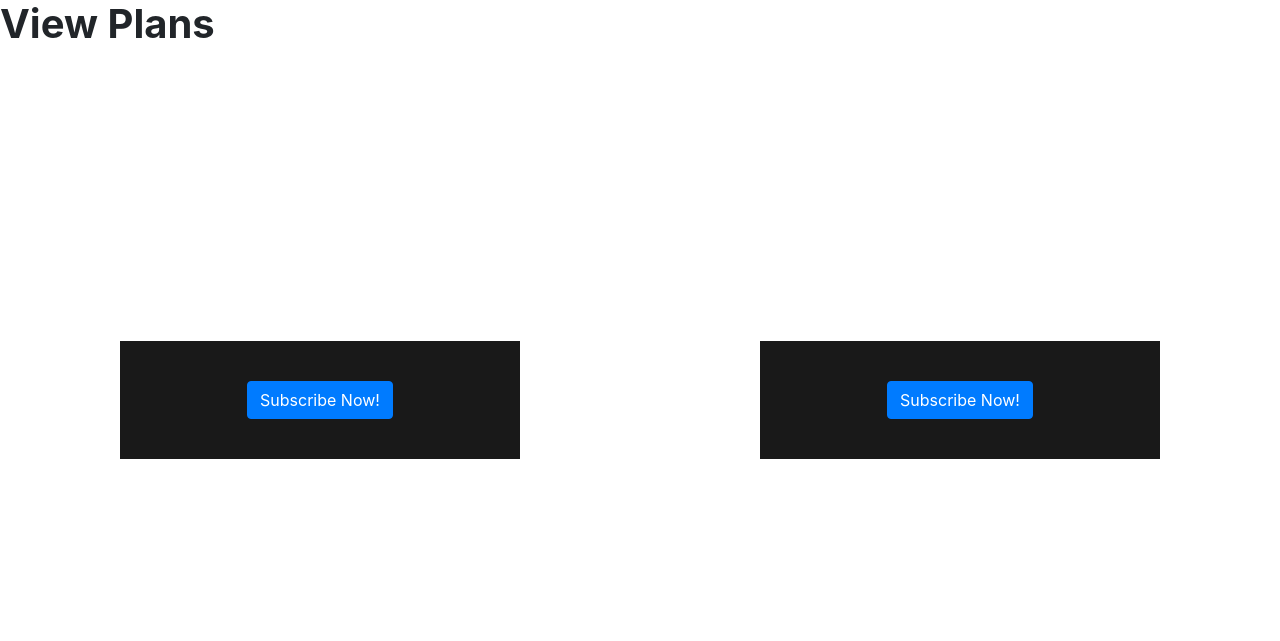
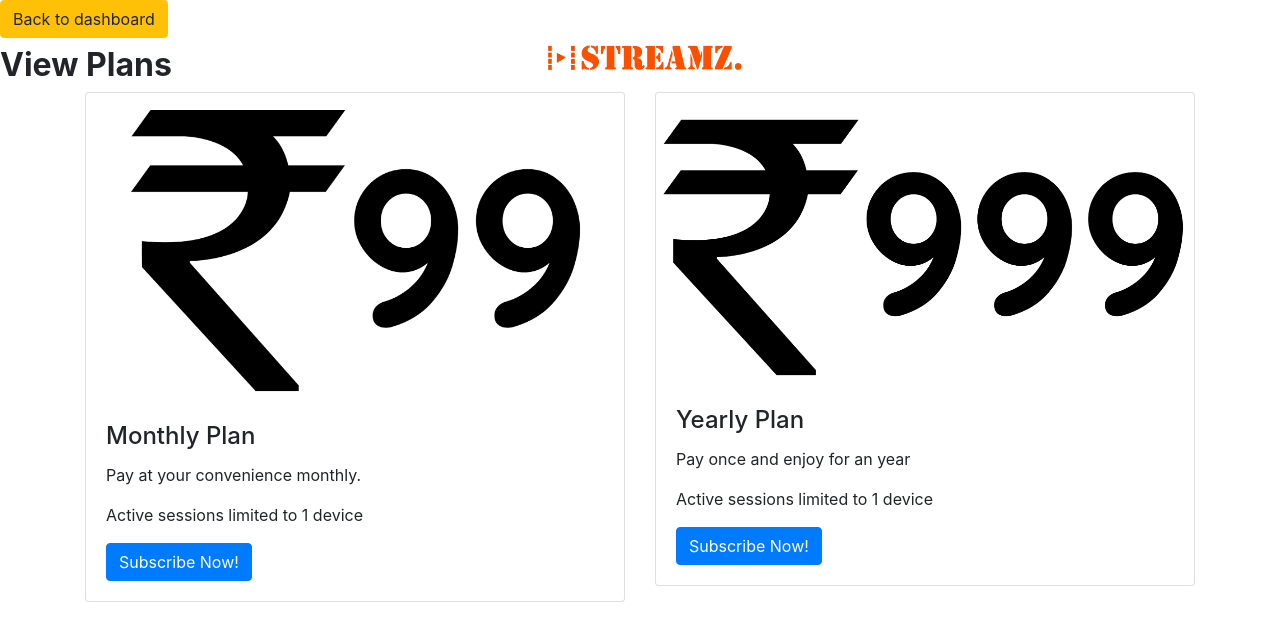
Before and after one commit to vijay9908/StreamZ, a Django app: page /accounts/subscription/ in a window 1280 px wide. Shown: the top 641 px of the page. Run offline with Django 3.2, Linux system fonts and the light colour scheme; some libraries are stand-ins or nearby versions.

Commit message:
revamped subscription page

```diff
--- a/accounts/static/css/subscribe.css
+++ b/accounts/static/css/subscribe.css
@@ -1,19 +1,7 @@
-.box {
-    width: 400px;
-    padding: 40px;
-    transform: translate(-50%, -50%);
-    background: #191919;
-    text-align: center;
+.streamZ_logo{
+    width: 200px;
+    position: absolute;
+    top: 5%;
+    left: 42.5%;
+    z-index: 2
 }
-
-#box1{
-    position: absolute;
-    top: 50%;
-    left: 25%;
-}
-
-#box2{
-    position: absolute;
-    top: 50%;
-    left: 75%;
-}
--- a/accounts/templates/subscription.html
+++ b/accounts/templates/subscription.html
@@ -1,22 +1,77 @@
 {% load static %}
 <!doctype html>
 <html lang="en">
+
 <head>
     <meta charset="utf-8">
     <title>View Plans</title>
     <meta name="viewport" content="width=device-width, initial-scale=1">
     <link rel="stylesheet" type="text/css" href="{% static 'css/subscribe.css' %}">
-    <link rel="stylesheet" href="https://stackpath.bootstrapcdn.com/bootstrap/4.1.3/css/bootstrap.min.css" integrity="sha384-MCw98/SFnGE8fJT3GXwEOngsV7Zt27NXFoaoApmYm81iuXoPkFOJwJ8ERdknLPMO" crossorigin="anonymous">
+    <link rel="stylesheet" href="https://stackpath.bootstrapcdn.com/bootstrap/4.1.3/css/bootstrap.min.css"
+        integrity="sha384-MCw98/SFnGE8fJT3GXwEOngsV7Zt27NXFoaoApmYm81iuXoPkFOJwJ8ERdknLPMO" crossorigin="anonymous">
 </head>
 
 <body>
-    <h1><strong>View Plans</strong></h1>
-    <div class="box" id="box1">
-        <a href="{% url 'payment' %}" class="btn btn-primary">Subscribe Now!</a>
-    </div>
-    <div class="box" id="box2">
-        <a href="{% url 'payment' %}" class="btn btn-primary">Subscribe Now!</a>
-    </div>
+    <a href="{% url 'dashboard' %}" class="btn btn-warning">Back to dashboard</a>
+    <h1><img class="streamZ_logo" src="/media/images/streamZ_logo.png" alt="Netflix Logo" /></h1>
+    <h2><strong>View Plans</strong></h2>
+    <div class="container">
+        <div class="row">
+          <div class="col">
+            <div class="card">
+
+                <!-- Card image -->
+                <div class="view overlay">
+                    <img class="card-img-top" src="/media/images/monthly_subscription.png"
+                        alt="Rs 99">
+                    <a href="#!">
+                        <div class="mask rgba-white-slight"></div>
+                    </a>
+                </div>
+
+                <!-- Card content -->
+                <div class="card-body">
+
+                    <!-- Title -->
+                    <h4 class="card-title">Monthly Plan</h4>
+                    <!-- Text -->
+                    <p class="card-text">Pay at your convenience monthly.</p>
+                    <p class="card-text">Active sessions limited to 1 device</p>
+                    <!-- Button -->
+                    <a href="{% url 'payment' %}" class="btn btn-primary">Subscribe Now!</a>
+
+                </div>
+
+            </div>
+          </div>
+          <div class="col">
+            <div class="card">
+
+                <!-- Card image -->
+                <div class="view overlay">
+                    <img class="card-img-top" src="/media/images/yearly_subscription.png"
+                        alt="Rs 999">
+                    <a href="#!">
+                        <div class="mask rgba-white-slight"></div>
+                    </a>
+                </div>
+
+                <!-- Card content -->
+                <div class="card-body">
+
+                    <!-- Title -->
+                    <h4 class="card-title">Yearly Plan</h4>
+                    <!-- Text -->
+                    <p class="card-text">Pay once and enjoy for an year</p>
+                    <p class="card-text">Active sessions limited to 1 device</p>
+                    <!-- Button -->
+                    <a href="{% url 'payment' %}" class="btn btn-primary">Subscribe Now!</a>
+
+                </div>
+
+            </div>
+          </div>
+        </div>
 </body>
 
 </html>
```
Also changed, not shown: db.sqlite3, media/images/monthly_subscription.png (added), media/images/yearly_subscription.png (added).
